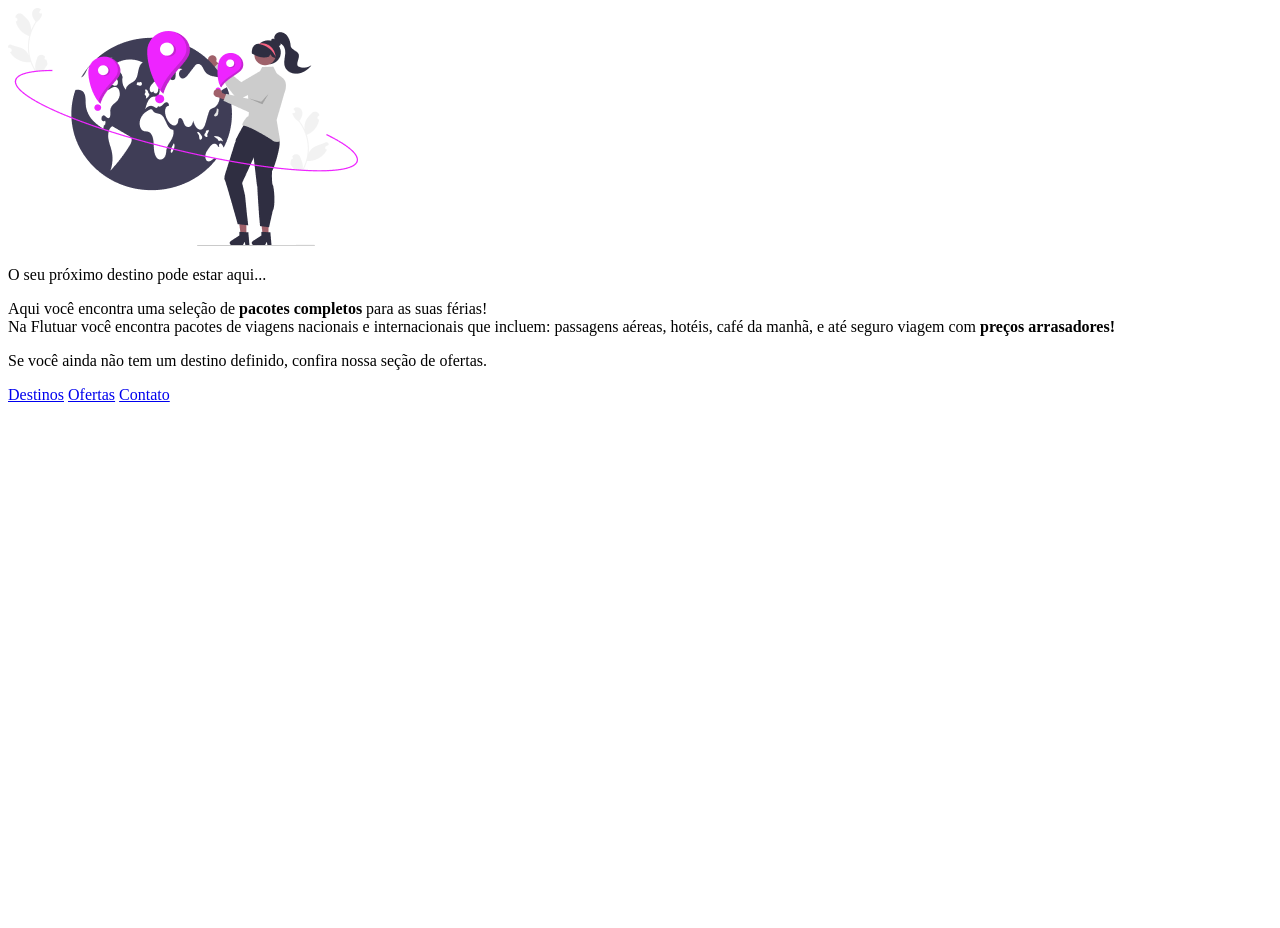
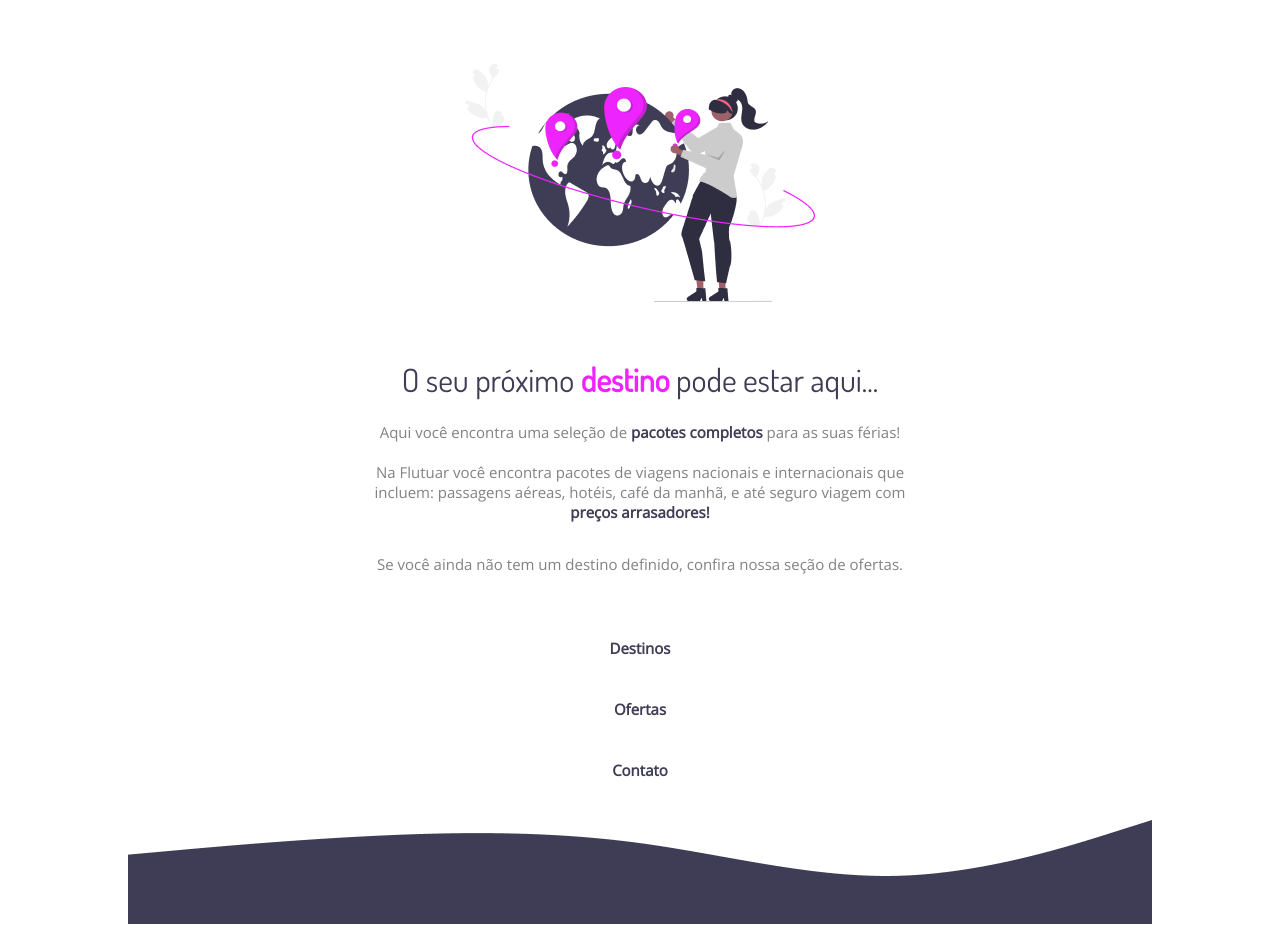
Before and after one commit to bpinheiro8/proj01Extra-Explorer, a plain HTML site: page index.html in a window 1280 px wide. Before the commit the page ends 800 px from the top, so only its background shows below. Drawn offline with nearby package versions, Linux system fonts and the light colour scheme.

Commit message:
change index and create style

```diff
--- a/index.html
+++ b/index.html
@@ -1,16 +1,21 @@
 <!DOCTYPE html>
 <html lang="pt-br">
   <head>
+    <link rel="preconnect" href="https://fonts.googleapis.com" />
+    <link rel="preconnect" href="https://fonts.gstatic.com" crossorigin />
     <meta charset="UTF-8" />
     <meta name="viewport" content="width=device-width, initial-scale=1.0" />
     <title>Flutuar.com</title>
+    <link rel="stylesheet" href="style.css" />
+    <link href="https://fonts.googleapis.com/css2?family=Dosis&family=Open+Sans&display=swap" rel="stylesheet" />
   </head>
   <body>
     <div id="main">
-      <img src="./assets/img1.png" alt="imagem de uma mulher inserindo pontos no globo terrestre." />
-      <p>O seu próximo <span>destino</span> pode estar aqui...</p>
+      <img id="img1" src="./assets/img1.png" alt="imagem de uma mulher inserindo pontos no globo terrestre." />
+      <h1>O seu próximo <span>destino</span> pode estar aqui...</h1>
       <p>
         Aqui você encontra uma seleção de <strong>pacotes completos</strong> para as suas férias!
+        <br />
         <br />
         Na Flutuar você encontra pacotes de viagens nacionais e internacionais que incluem: passagens aéreas, hotéis, café da manhã, e até seguro
         viagem com <strong>preços arrasadores!</strong>
@@ -22,7 +27,7 @@
       <a href="#">Destinos</a>
       <a href="#">Ofertas</a>
       <a href="#">Contato</a>
-      <div id="wave"></div>
+      <img id="wave" src="assets/Wave.png" alt="imagem de onde na parte inferior da pagina" />
     </footer>
   </body>
 </html>
--- /dev/null
+++ b/style.css
@@ -0,0 +1,59 @@
+body {
+  margin: 0;
+}
+
+#main {
+  width: 626px;
+  text-align: center;
+  margin: 64px auto 64px;
+}
+
+#img1 {
+  width: 350px;
+  margin-bottom: 32px;
+}
+
+h1 {
+  font-family: "Dosis", sans-serif;
+  font-size: 32px;
+  color: #3f3d56;
+  font-weight: normal;
+}
+
+#img,
+span {
+  color: #ee24ff;
+  font-weight: bold;
+}
+
+p {
+  margin: auto;
+  width: 540px;
+  font-family: "Open Sans", sans-serif;
+  font-size: 15px;
+  color: #828282;
+}
+
+p + p {
+  margin-top: 32px;
+}
+
+strong {
+  color: #3f3d56;
+}
+
+footer {
+  margin: auto;
+  text-align: center;
+}
+
+a {
+  color: #3f3d56;
+  text-decoration: none;
+  font-family: "Open Sans", sans-serif;
+  font-size: 15px;
+  font-weight: bold;
+  display: flex;
+  margin-bottom: 40.83px;
+  justify-content: center;
+}
```
